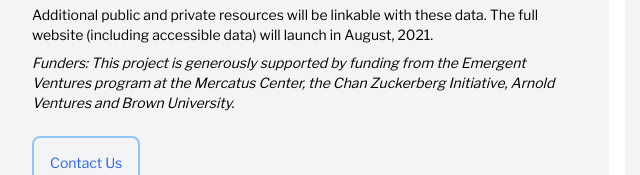
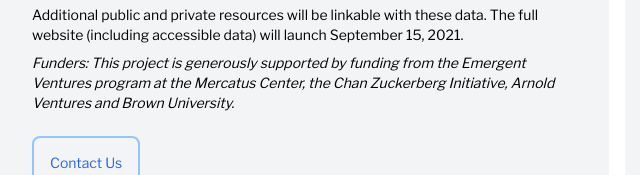
Before and after one commit to township-agency/coviddatahub, a plain HTML site: page index.html in a window 1280 px wide. Shown: the part 343-518 px from the top of the page, 24-664 px from the left. Drawn offline with nearby package versions, Linux system fonts and the light colour scheme; a script that the page names is missing.

Commit message:
Update index.html
Quick item here -- I've noticed that the hub page currently reads: Additional public and private resources will be linkable with these data. The full website (including accessible data) will launch in August, 2021.

Would it be possible to update it to say September 15, 2021?

```diff
--- a/index.html
+++ b/index.html
@@ -60,7 +60,7 @@
           <li>Enrollment by learning model</li>
           <li>COVID-19 case counts among students and/or staff. </li>
         </ul>
-        <p>Additional public and private resources will be linkable with these data. The full website (including accessible data) will launch in August, 2021.</p>
+        <p>Additional public and private resources will be linkable with these data. The full website (including accessible data) will launch September 15, 2021.</p>
         <p>
           <em>Funders: This project is generously supported by funding from the Emergent Ventures program at the Mercatus Center, the Chan Zuckerberg Initiative, Arnold Ventures and Brown University.</em>
         </p>
```
